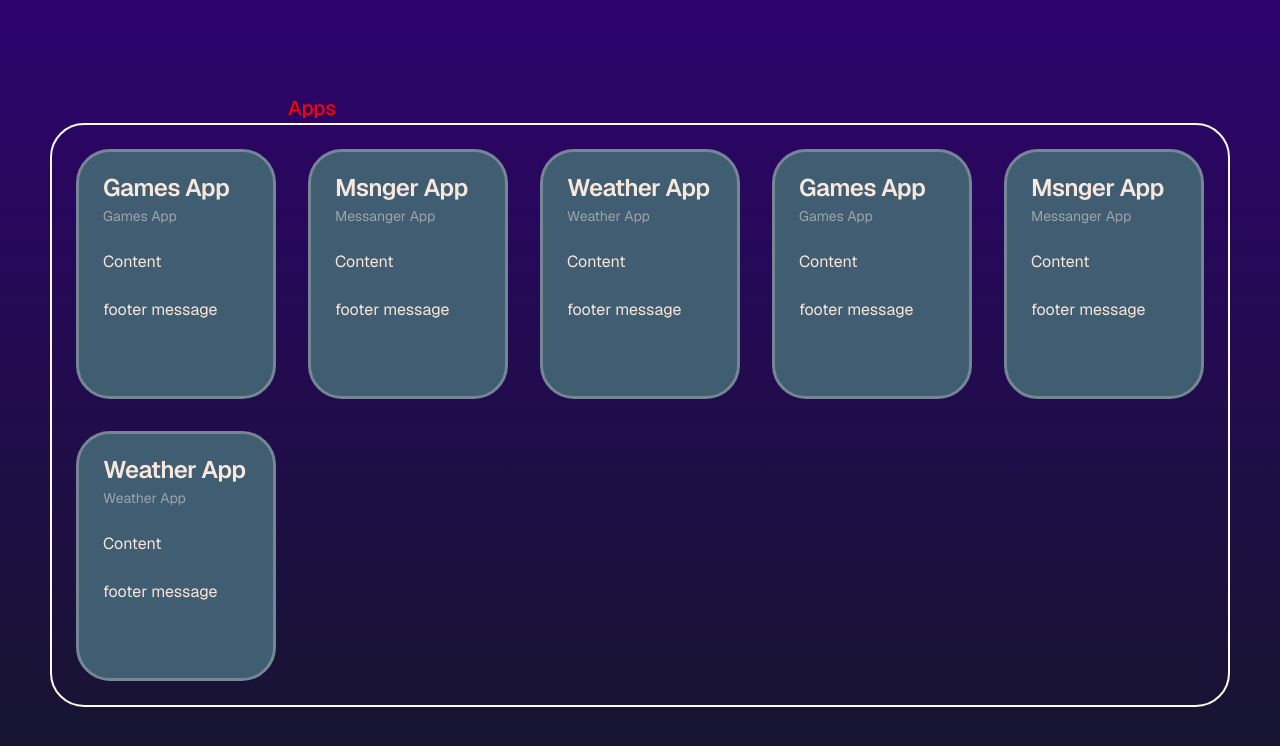
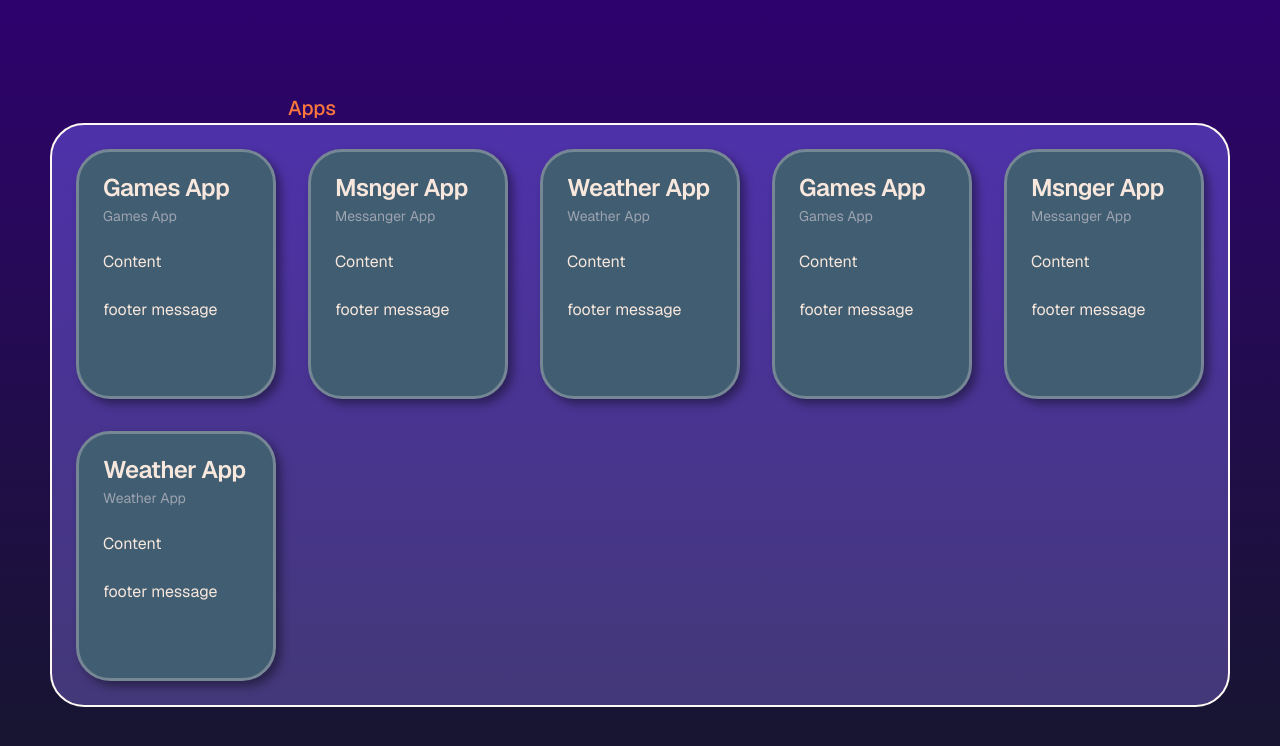
Before and after one commit to anuragg-p/codezinc-frontend, a Next.js app: page / in a window 1280 px wide. Shown: the top 746 px of the page. Built offline with nearby package versions, Linux system fonts and the light colour scheme.

Commit message:
minor changes in home.module.css

```diff
--- a/src/styles/home.module.css
+++ b/src/styles/home.module.css
@@ -10,7 +10,7 @@
 }
 
 .card_box_heading{
-    color: red;
+    color: #FB773C;
     font-size: 20px;
     font-weight: 500;
     align-self: flex-start;
@@ -19,10 +19,11 @@
 
 .cards_container{
     display: grid;
+    background-image: linear-gradient(to top, #433878, #4E31AA);
     grid-template-columns: repeat(5, 1fr);
     gap: 2rem;
     padding: 1.5rem;
-    border: 2px solid #FFF8F3;
+    border: 2.5px solid #FFF8F3;
     border-radius: 3cap;
 }
 
@@ -33,4 +34,5 @@
     background-color: #405D72;
     border: 3px solid  #758694;
     border-radius: 3cap;
+    box-shadow: 5px 5px 10px rgba(0, 0, 0, 0.4);
 }
```
